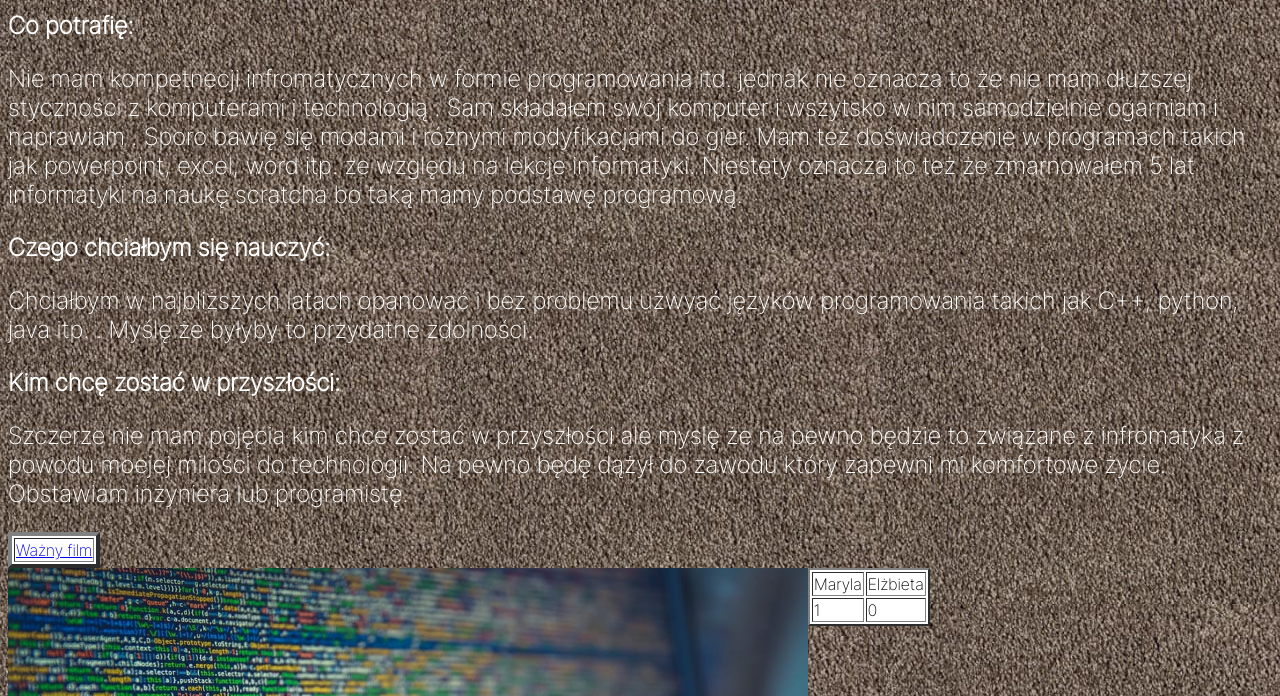
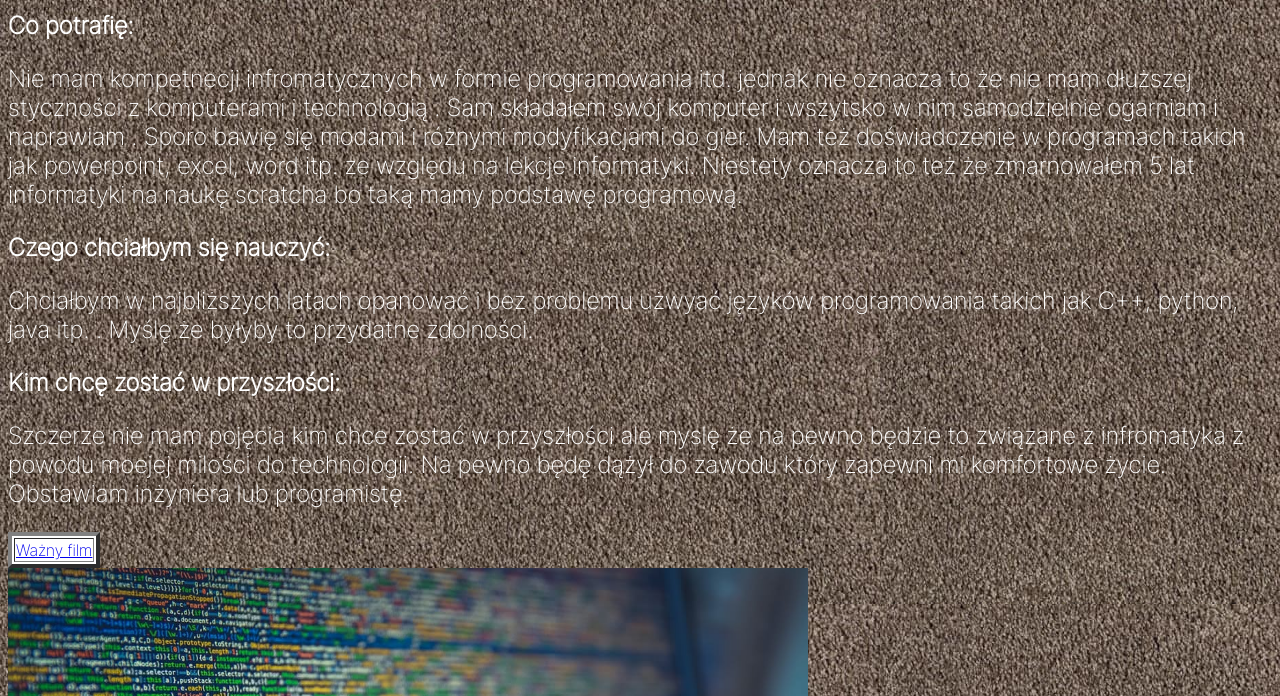
Before and after one commit to Hellothere0-0/Hellothere0-0.github.io, a plain HTML site: page index.html in a window 1280 px wide. Shown: the part 104-800 px from the top of the page. Drawn offline with Linux system fonts and the light colour scheme.

Commit message:
Update index.html

```diff
--- a/index.html
+++ b/index.html
@@ -20,15 +20,7 @@
    <p> Szczerze nie mam pojęcia kim chce zostać w przyszłości ale myslę że na pewno będzie to związane z infromatyka z powodu moejej milości do technologii. Na pewno będę dążył do zawodu który zapewni mi komfortowe życie. Obstawiam inżyniera lub programistę.</p>
    <table border="4"><tr><td><a href="https://www.youtube.com/watch?v=dQw4w9WgXcQ">Ważny film</a></td></tr></table>
 
-   <table border="2">
-        <tr>
-            <td>Maryla</td>
-            <td>Elżbieta</td>
-        </tr>
-        <tr>
-            <td>1</td>
-            <td>0</td>
-        </tr>
+
 <img src="Y3c9MTE3MCZjaD01MTM=_src_11472-informatyka_studia.jpg" alt=""width="800" align="left">
 
 
```
